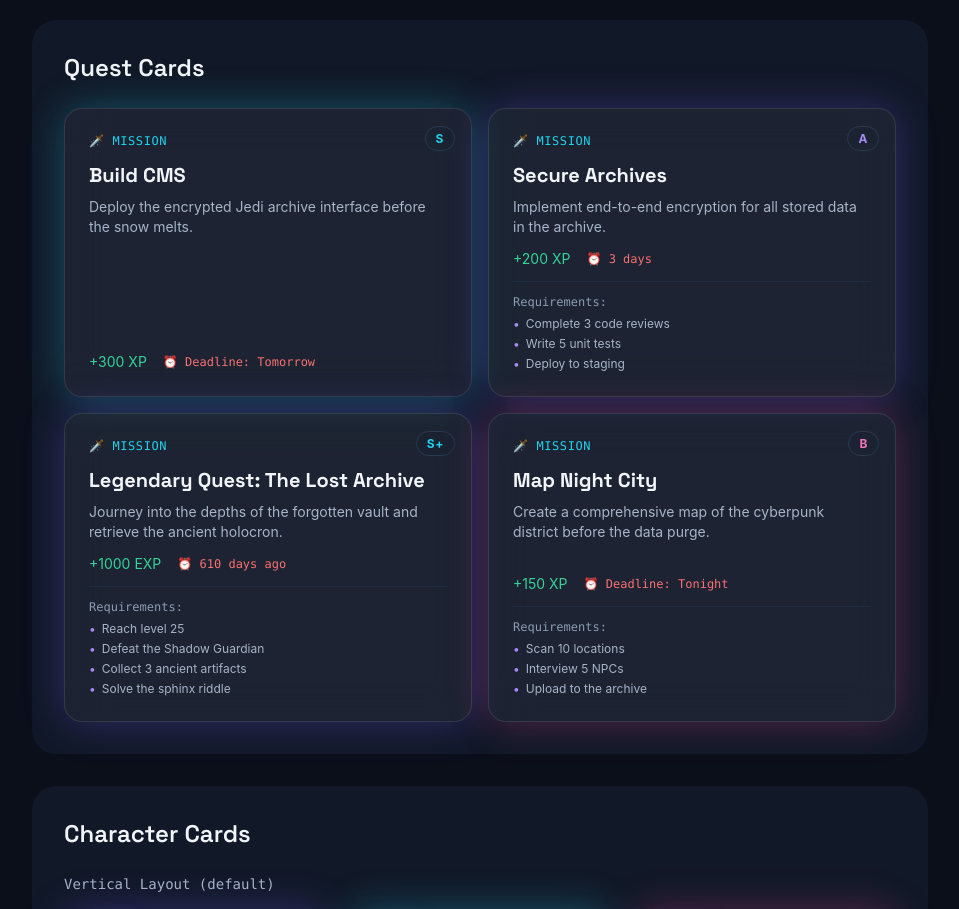
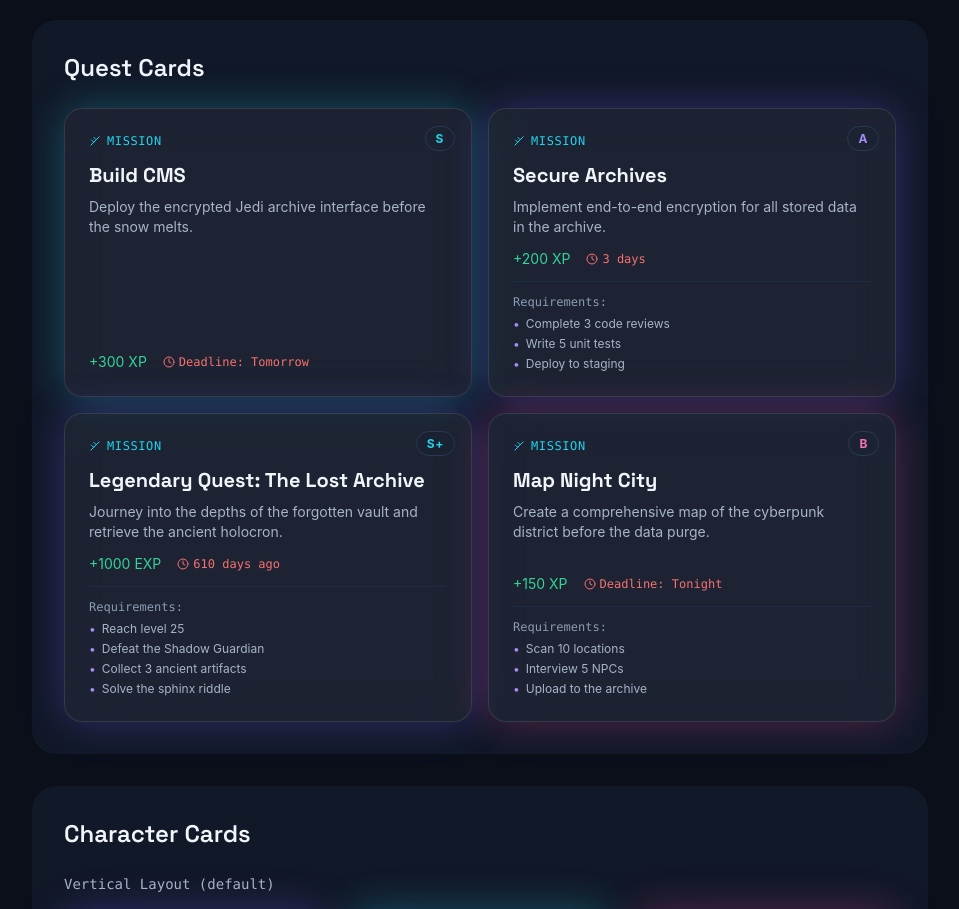
Before and after one commit to idarigan/dara-ui, a React (Vite) app: page / in a window 1280 px wide. Shown: the part 9420-10329 px from the top of the page, without its empty margins (160-1119 px from the left). Built offline with nearby package versions, Linux system fonts and the light colour scheme; a web font is replaced by a local one.

Commit message:
refactor(QuestCard): replace emojis with SVG icons
- Add SwordIcon and ClockIcon to Icons.tsx
- Replace 🗡️ emoji with SwordIcon for mission label
- Replace ⏰ emoji with ClockIcon for deadline display
- Remove emoji prefixes from translations
- Clean up modal title and description

```diff
--- a/src/components/Icons/Icons.tsx
+++ b/src/components/Icons/Icons.tsx
@@ -652,3 +652,51 @@ export const BlogPlaceholderIcon = ({
     />
   </svg>
 );
+
+// ============================================
+// Quest & Mission Icons
+// ============================================
+
+export const SwordIcon = ({
+  className = "h-4 w-4",
+}: {
+  className?: string;
+}) => (
+  <svg
+    className={className}
+    fill="none"
+    viewBox="0 0 24 24"
+    stroke="currentColor"
+    strokeWidth={2}
+    strokeLinecap="round"
+    strokeLinejoin="round"
+  >
+    <path d="M14.5 9.5L20 4" />
+    <path d="M4 20L9.5 14.5" />
+    <path d="M12 12L20 4" />
+    <path d="M12 12L4 20" />
+    <path d="M12 12L14.5 9.5" />
+    <path d="M12 12L9.5 14.5" />
+    <path d="M10 5L14 9" />
+    <path d="M5 10L9 14" />
+  </svg>
+);
+
+export const ClockIcon = ({
+  className = "h-4 w-4",
+}: {
+  className?: string;
+}) => (
+  <svg
+    className={className}
+    fill="none"
+    viewBox="0 0 24 24"
+    stroke="currentColor"
+    strokeWidth={2}
+    strokeLinecap="round"
+    strokeLinejoin="round"
+  >
+    <circle cx="12" cy="12" r="10" />
+    <path d="M12 6v6l4 2" />
+  </svg>
+);
--- a/src/components/QuestCard/QuestCard.tsx
+++ b/src/components/QuestCard/QuestCard.tsx
@@ -1,6 +1,6 @@
 import React, { useState, useRef } from "react";
 import { Modal } from "../Modal/Modal";
-
+import { SwordIcon, ClockIcon } from "../Icons";
 export interface QuestCardProps {
   /**
    * Quest title
@@ -120,30 +120,29 @@ export const QuestCard: React.FC<QuestCardProps> = ({
 
     const lowerDeadline = deadline.toLowerCase();
     if (lowerDeadline === "tomorrow") {
-      return "⏰ Deadline: Tomorrow";
+      return "Deadline: Tomorrow";
     }
     if (lowerDeadline === "tonight") {
-      return "⏰ Deadline: Tonight";
+      return "Deadline: Tonight";
     }
 
     if (isNaN(deadlineDate.getTime())) {
-      return `⏰ ${deadline}`;
+      return deadline;
     }
 
     const diffTime = deadlineDate.getTime() - now.getTime();
     const diffDays = Math.ceil(diffTime / (1000 * 60 * 60 * 24));
 
-    if (diffDays === 0) return "⏰ Deadline: Today";
-    if (diffDays === 1) return "⏰ Deadline: Tomorrow";
-    if (diffDays === -1) return "⏰ Deadline: Yesterday";
-    if (diffDays < 0) return `⏰ ${Math.abs(diffDays)} days ago`;
-    if (diffDays < 7) return `⏰ Deadline: ${diffDays} days`;
-    if (diffDays < 14) return "⏰ Deadline: 1 week";
-    if (diffDays < 30) return `⏰ Deadline: ${Math.floor(diffDays / 7)} weeks`;
-    if (diffDays < 60) return "⏰ Deadline: 1 month";
-    if (diffDays < 365)
-      return `⏰ Deadline: ${Math.floor(diffDays / 30)} months`;
-    return `⏰ Deadline: ${Math.floor(diffDays / 365)} years`;
+    if (diffDays === 0) return "Deadline: Today";
+    if (diffDays === 1) return "Deadline: Tomorrow";
+    if (diffDays === -1) return "Deadline: Yesterday";
+    if (diffDays < 0) return `${Math.abs(diffDays)} days ago`;
+    if (diffDays < 7) return `Deadline: ${diffDays} days`;
+    if (diffDays < 14) return "Deadline: 1 week";
+    if (diffDays < 30) return `Deadline: ${Math.floor(diffDays / 7)} weeks`;
+    if (diffDays < 60) return "Deadline: 1 month";
+    if (diffDays < 365) return `Deadline: ${Math.floor(diffDays / 30)} months`;
+    return `Deadline: ${Math.floor(diffDays / 365)} years`;
   };
 
   const getRankColor = (): string => {
@@ -271,10 +270,11 @@ export const QuestCard: React.FC<QuestCardProps> = ({
 
         {/* Mission Label */}
         <p
-          className="font-mono text-xs text-[var(--color-secondary)] uppercase tracking-wider mb-3"
+          className="font-mono text-xs text-[var(--color-secondary)] uppercase tracking-wider mb-3 flex items-center gap-1.5"
           style={{ transform: "translateZ(20px)" }}
         >
-          🗡️ MISSION
+          <SwordIcon className="h-3 w-3 flex-shrink-0" />
+          MISSION
         </p>
 
         {/* Title */}
@@ -302,7 +302,8 @@ export const QuestCard: React.FC<QuestCardProps> = ({
             +{xp} {xpLabel}
           </span>
           {deadline && (
-            <span className="font-mono text-xs text-[var(--color-danger)]">
+            <span className="font-mono text-xs text-[var(--color-danger)] flex items-center gap-1">
+              <ClockIcon className="h-3 w-3 flex-shrink-0" />
               {getDeadlineDisplay()}
             </span>
           )}
@@ -365,12 +366,13 @@ export const QuestCard: React.FC<QuestCardProps> = ({
       <Modal
         isOpen={showModal}
         onClose={() => setShowModal(false)}
-        title="🗡️ Complete Mission"
+        title="Complete Mission"
         confirmText="✔️ Complete"
         cancelText="Cancel"
         onConfirm={handleConfirmComplete}
       >
-        <p className="text-[var(--color-text-secondary)] mb-2">
+        <p className="text-[var(--color-text-secondary)] mb-2 flex items-center gap-2">
+          <SwordIcon className="h-4 w-4 text-[var(--color-primary)] flex-shrink-0" />
           Are you sure you want to complete the mission:
         </p>
         <p className="font-heading font-bold text-lg text-[var(--color-text-primary)] mb-3">
```
